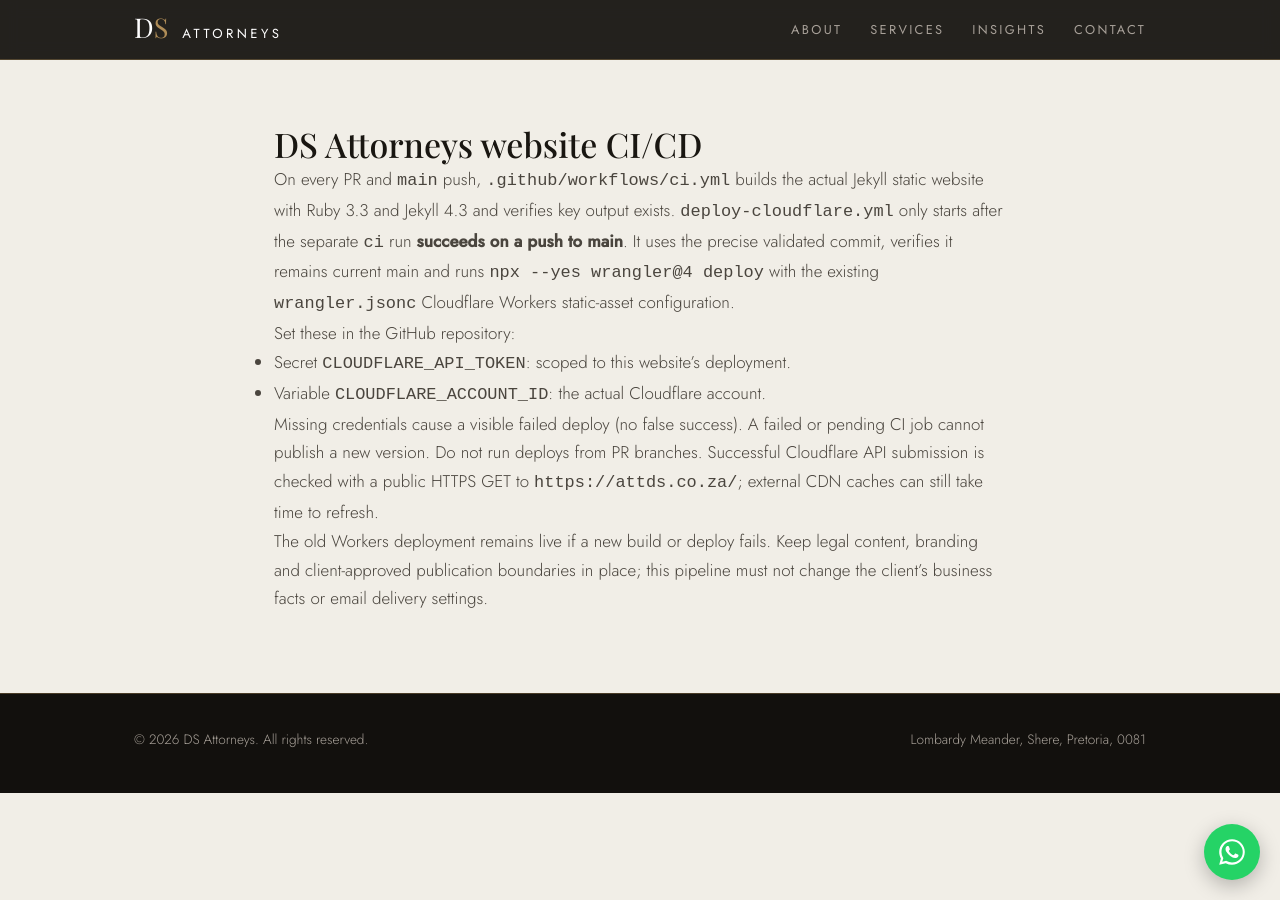
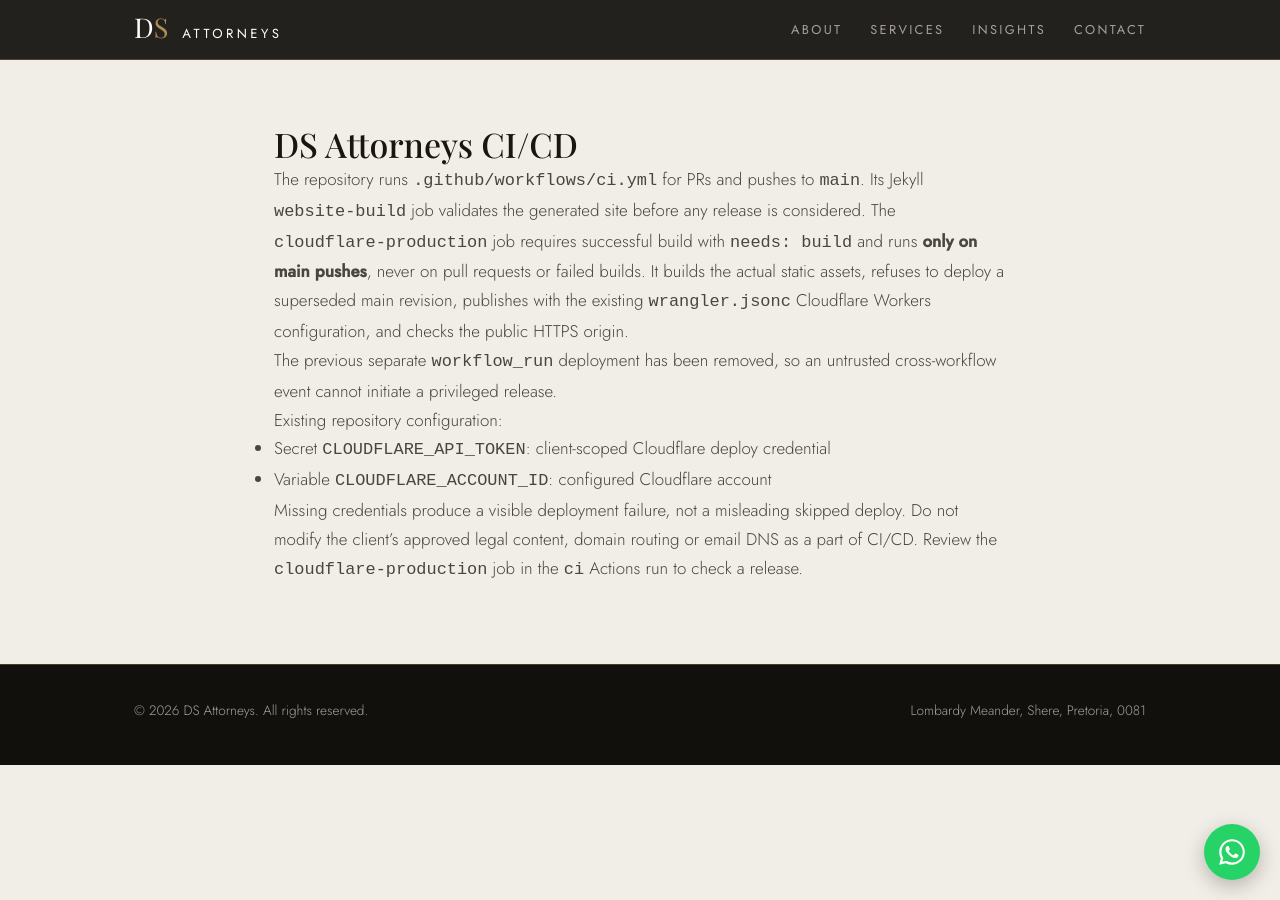
Before and after one commit to samkomane008/ds-attorneys, a Jekyll site: the page built from docs/ci-cd.md, in a window 1280 px wide. Built offline with Jekyll 4.4.1, drawn with Linux system fonts in a browser that asks for light colours; some web fonts are replaced; our own code applies the rules of GitHub Pages for plain Markdown files.

Commit message:
docs: explain same-workflow safe Jekyll to Cloudflare CI/CD

```diff
--- a/docs/ci-cd.md
+++ b/docs/ci-cd.md
@@ -1,24 +1,22 @@
-# DS Attorneys website CI/CD
+# DS Attorneys CI/CD
 
-On every PR and `main` push, `.github/workflows/ci.yml` builds the
-actual Jekyll static website with Ruby 3.3 and Jekyll 4.3 and verifies
-key output exists. `deploy-cloudflare.yml` only starts after the separate
-`ci` run **succeeds on a push to main**. It uses the precise validated
-commit, verifies it remains current main and runs
-`npx --yes wrangler@4 deploy` with the existing `wrangler.jsonc`
-Cloudflare Workers static-asset configuration.
+The repository runs `.github/workflows/ci.yml` for PRs and pushes to
+`main`. Its Jekyll `website-build` job validates the generated site
+before any release is considered. The `cloudflare-production` job
+requires successful build with `needs: build` and runs **only on main
+pushes**, never on pull requests or failed builds. It builds the actual
+static assets, refuses to deploy a superseded main revision, publishes
+with the existing `wrangler.jsonc` Cloudflare Workers configuration,
+and checks the public HTTPS origin.
 
-Set these in the GitHub repository:
-- Secret `CLOUDFLARE_API_TOKEN`: scoped to this website's deployment.
-- Variable `CLOUDFLARE_ACCOUNT_ID`: the actual Cloudflare account.
+The previous separate `workflow_run` deployment has been removed, so
+an untrusted cross-workflow event cannot initiate a privileged release.
 
-Missing credentials cause a visible failed deploy (no false success).
-A failed or pending CI job cannot publish a new version. Do not run
-deploys from PR branches. Successful Cloudflare API submission is checked
-with a public HTTPS GET to `https://attds.co.za/`; external CDN caches
-can still take time to refresh.
+Existing repository configuration:
+- Secret `CLOUDFLARE_API_TOKEN`: client-scoped Cloudflare deploy credential
+- Variable `CLOUDFLARE_ACCOUNT_ID`: configured Cloudflare account
 
-The old Workers deployment remains live if a new build or deploy fails.
-Keep legal content, branding and client-approved publication boundaries
-in place; this pipeline must not change the client's business facts or
-email delivery settings.
+Missing credentials produce a visible deployment failure, not a
+misleading skipped deploy. Do not modify the client's approved legal
+content, domain routing or email DNS as a part of CI/CD. Review the
+`cloudflare-production` job in the `ci` Actions run to check a release.
```
